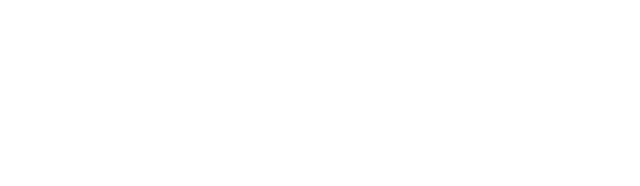
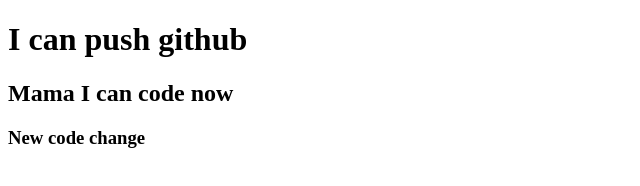
Before and after one commit to masum-2020/my-second-repo-23, a plain HTML site: page index.html in a window 1280 px wide. Shown: the whole page, without its empty margins (0-640 px from the left). Drawn offline with Linux system fonts and the light colour scheme.

Commit message:
added new header

```diff
--- a/index.html
+++ b/index.html
@@ -7,6 +7,8 @@
     <title>My Second Github Repo.</title>
 </head>
 <body>
-
+    <h1>I can push github</h1>
+    <h2>Mama I can code now</h2>
+    <h3>New code change</h3>
 </body>
 </html>
```
